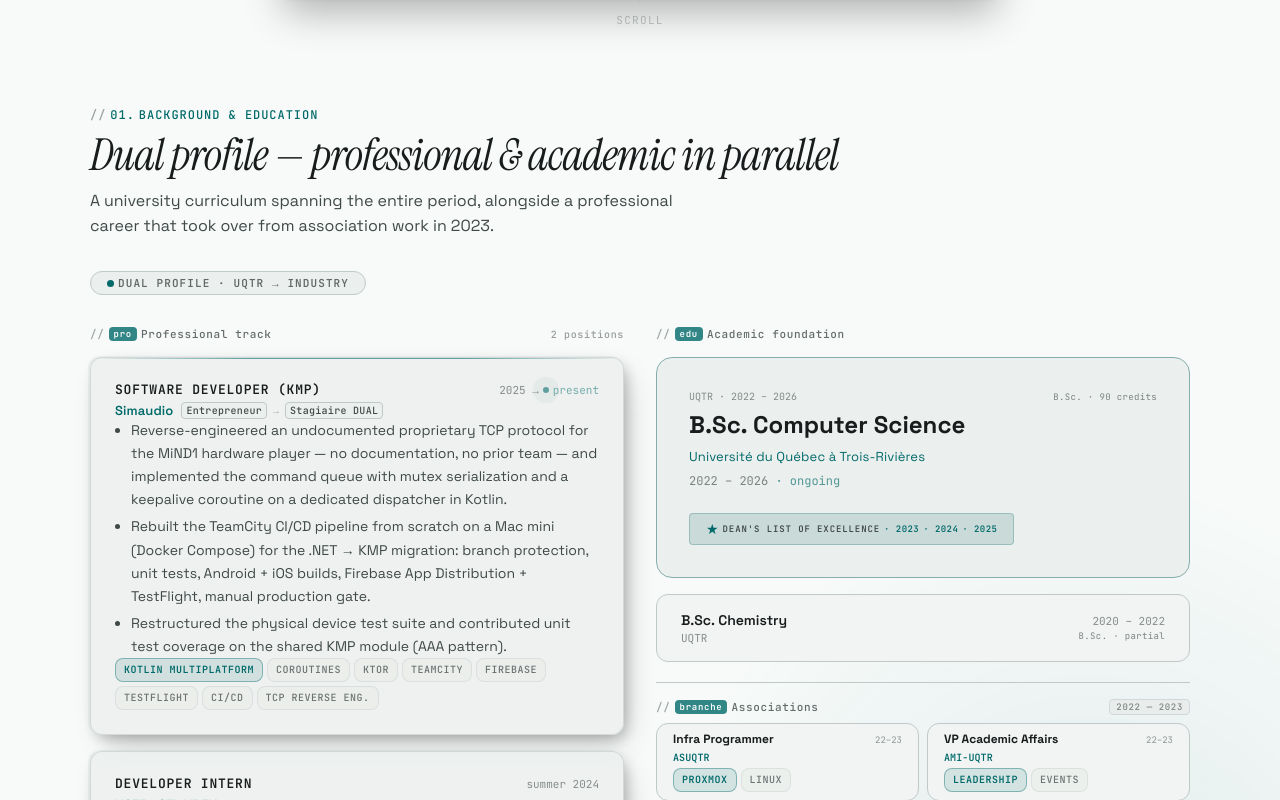
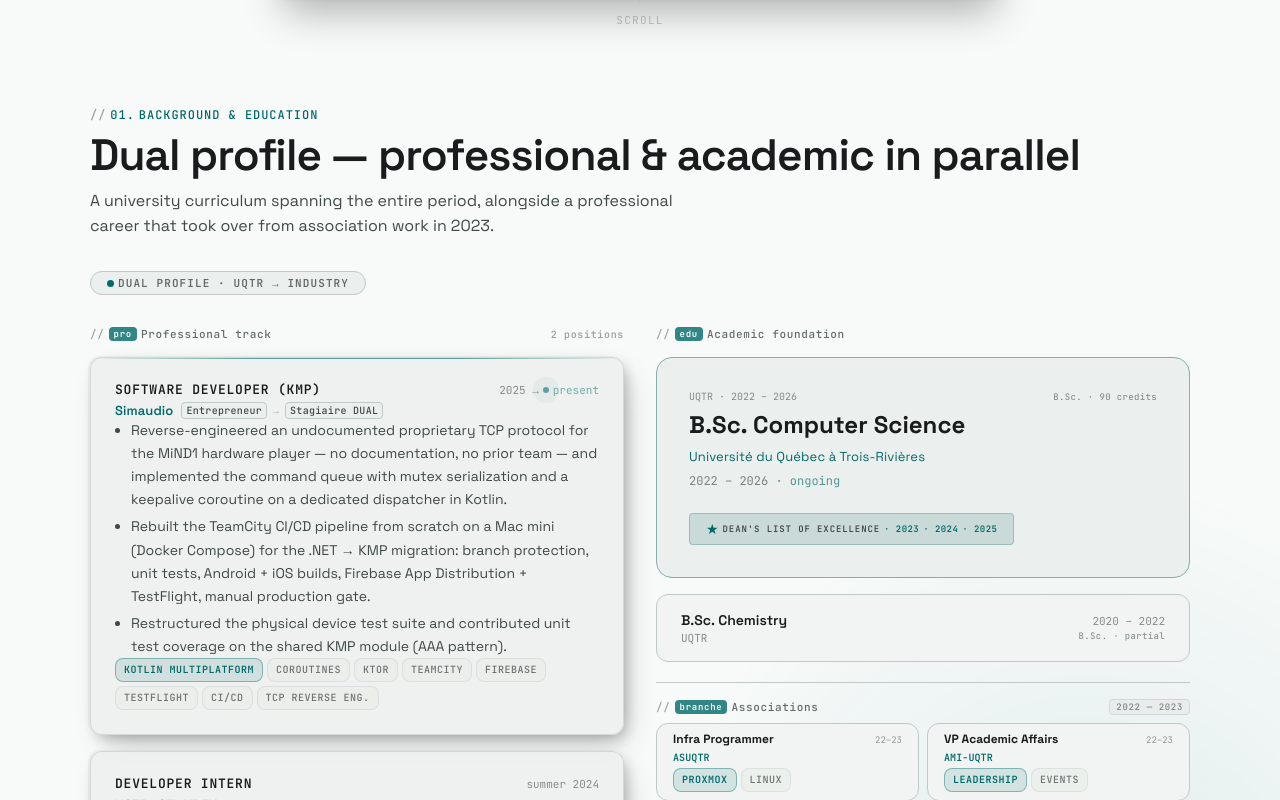
Before and after one commit to wolf-361/portfolio, an Angular app: page /#contact in a window 1280 px wide. Shown: the part 1120-1920 px from the top of the page. Built offline with nearby package versions, Linux system fonts and the light colour scheme.

Commit message:
style: revert display font from section-header title

```diff
--- a/src/app/shared/components/section-header/section-header.scss
+++ b/src/app/shared/components/section-header/section-header.scss
@@ -37,10 +37,8 @@
 // Main title
 .title {
   margin: 0 0 sp.$sm;
-  font-family: var(--font-display);
   font-size: clamp(1.75rem, 4vw, 2.75rem);
-  font-weight: 400;
-  font-style: italic;
+  font-weight: 600;
   color: sys.$on-surface;
   letter-spacing: -0.02em;
   line-height: 1.1;
```
